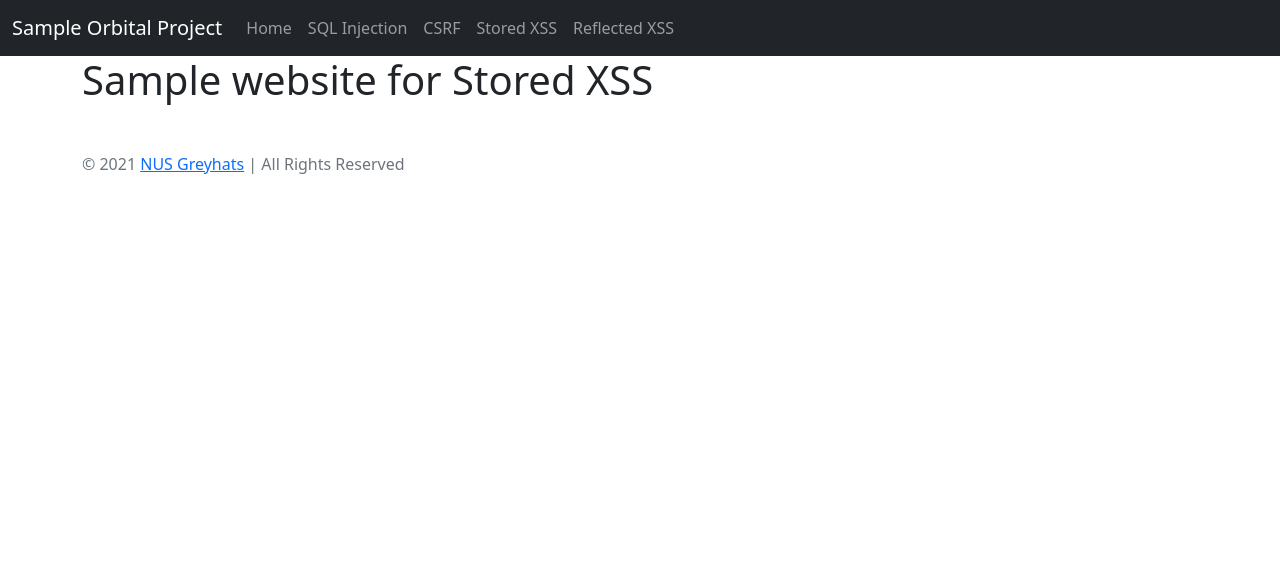
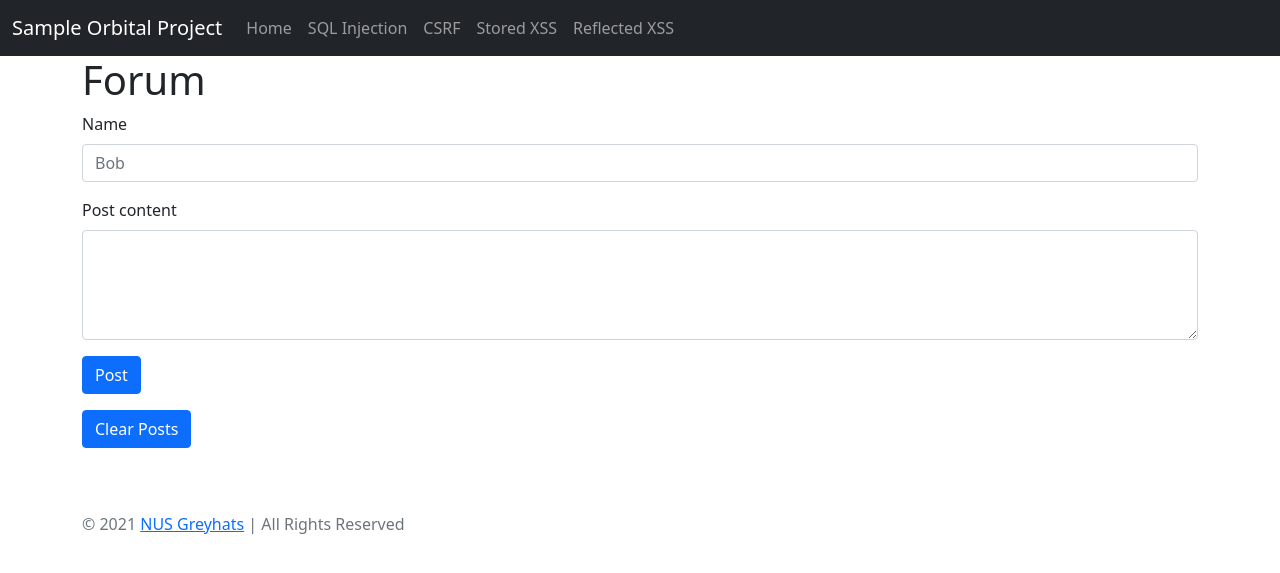
Before and after one commit to NUSGreyhats/Orbital-2021, a Flask app: page /sxss in a window 1280 px wide. Shown: the top 573 px of the page. Run offline with Flask 2, Linux system fonts and the light colour scheme; data that the repository does not hold is empty.

Commit message:
Add Stored XSS Vulnerability

```diff
--- a/WebServer/__main__.py
+++ b/WebServer/__main__.py
@@ -1,5 +1,6 @@
 import os
 import sqlite3
+import datetime
 from flask import Flask, render_template, redirect, request, flash
 
 # Initialise the application
@@ -13,9 +14,17 @@ BLANK_ERROR_MSG = 'Please do not leave any fields blank!'
 CREATE_QUERY = 'CREATE TABLE IF NOT EXISTS users (username TEXT, password TEXT)'
 LOGIN_QUERY = 'SELECT * FROM users WHERE username = \'{}\' AND password = \'{}\''
 
+# Prepared statements below to prevent SQLi
+# Query for plant DB
 OTHER_DB_PATH = os.path.join('data', 'data2.db')
+SEARCH_QUERY = 'SELECT * FROM plants p WHERE p.name LIKE \'%\' || ? || \'%\''
 CREATE_PLANT_QUERY = 'CREATE TABLE IF NOT EXISTS plants (name TEXT)'
-SEARCH_QUERY = 'SELECT * FROM plants p WHERE p.name LIKE \'%\' || ? || \'%\''
+
+# Query for posting
+CREATE_POST_QUERY = 'CREATE TABLE IF NOT EXISTS posts (content TEXT, author TEXT, time TIMESTAMP)'
+TRUNCATE_POSTS = 'DELETE FROM posts'
+GET_ALL_POSTS = 'SELECT * FROM posts'
+INSERT_POST = 'INSERT INTO posts VALUES(?, ?, ?)'
 
 
 # Database methods
@@ -33,6 +42,7 @@ def create_db() -> None:
         # Create the table if it does not exist
         cur = db.cursor()
         cur.execute(CREATE_PLANT_QUERY)
+        cur.execute(CREATE_POST_QUERY)
 
 
 @app.route('/')
@@ -40,9 +50,8 @@ def index():
     """The index page for the website"""
     return render_template('index.html')
 
+
 # Reflected XSS Methods
-
-
 @app.route('/rxss', methods=['POST', 'GET'])
 def reflected_xss():
     """Page to showcase Reflected XSS"""
@@ -65,12 +74,11 @@ def reflected_xss():
         cur.execute(CREATE_PLANT_QUERY)
 
         # Search for the plant
-
         # Use prepared statements here to prevent SQLi
         cur.execute(SEARCH_QUERY, (data['query'],))
         results = tuple(map(lambda x: x[0], cur.fetchall()))
 
-    return render_template('rxss.html', results=results, query = data['query'])
+    return render_template('rxss.html', results=results, query=data['query'])
 
 
 # CSRF Methods
@@ -81,10 +89,43 @@ def csrf():
 
 
 # Stored XSS Methods
-@app.route('/sxss')
+@app.route('/sxss', methods=['POST', 'GET'])
 def stored_xss():
     """Page to showcase Stored XSS"""
-    return render_template('sxss.html')
+
+    # Get all posts
+    with sqlite3.connect(OTHER_DB_PATH) as db:
+        cur = db.cursor()
+        cur.execute(GET_ALL_POSTS)
+        posts = cur.fetchall()
+
+    # Get request
+    if request.method == 'GET':
+        return render_template('sxss.html', posts=posts)
+
+    # Get form data
+    data = request.form
+    print(data)
+
+    # Check if user wants to clear data
+    if data.get('clear', None):
+        with sqlite3.connect(OTHER_DB_PATH) as db:
+            cur = db.cursor()
+            cur.execute(TRUNCATE_POSTS)
+        flash('Posts cleared')
+        return redirect('/sxss')
+
+    # Check for empty data
+    if len(data) == 0 or '' in data.values():
+        flash('Please do not submit a blank form')
+        return redirect('/sxss')
+
+    # Add the posts to the table
+    with sqlite3.connect(OTHER_DB_PATH) as db:
+        cur = db.cursor()
+        cur.execute(INSERT_POST, (data.get('post'), data.get('author'), datetime.datetime.now()))
+    flash('Post added')
+    return redirect('/sxss')
 
 
 # SQLi Methods
--- a/WebServer/templates/base.html
+++ b/WebServer/templates/base.html
@@ -2,7 +2,7 @@
 <html>
     <head>
         <meta charset="utf-8">
-        <meta name="viewport" content="width=device-width, initial-scale=1">
+        <meta name="viewport" content="width=device-width, initial-scale=1.0">
         <title>{% block title %}{% endblock %}</title>
         <!-- Import CSS -->
         <link href="https://cdn.jsdelivr.net/npm/bootstrap@5.0.0-beta3/dist/css/bootstrap.min.css" rel="stylesheet" integrity="sha384-eOJMYsd53ii+scO/bJGFsiCZc+5NDVN2yr8+0RDqr0Ql0h+rP48ckxlpbzKgwra6" crossorigin="anonymous">
--- a/WebServer/templates/sxss.html
+++ b/WebServer/templates/sxss.html
@@ -1,4 +1,37 @@
 {% extends 'nav.html' %}
 {% block content %}
-<h1>Sample website for Stored XSS</h1>
+
+
+<h1>Forum</h1>
+
+{% autoescape False %}
+{% for post, author, time in posts %}
+<div class="card" style="width: 18rem;">
+    <div class="card-body">
+        <h5 class="card-title">{{ time }}</h5>
+        <h6 class="card-subtitle mb-2 text-muted">By {{ author }}</h6>
+        <p class="card-text">{{ post }}</p>
+    </div>
+</div>
+{% endfor %}
+{% endautoescape %}
+
+<!-- Form for the user to post -->
+<form action='/sxss' method="POST">
+    <div class="mb-3">
+        <label for="name" class="form-label">Name</label>
+        <input type="text" class="form-control" id="name" placeholder="Bob" name="author">
+    </div>
+    <div class="mb-3">
+        <label for="content" class="form-label">Post content</label>
+        <textarea class="form-control" id="content" rows="4" name='post'></textarea>
+    </div>
+    <button type="submit" class="btn btn-primary mb-3">Post</button>
+</form>
+<form action='/sxss' method="POST">
+    <input type="hidden" value='1' name='clear'>
+    <button type="submit" class="btn btn-primary mb-3">Clear Posts</button>
+</form>
+
+
 {% endblock %}
```
Also changed, not shown: WebServer/data/data2.db.
